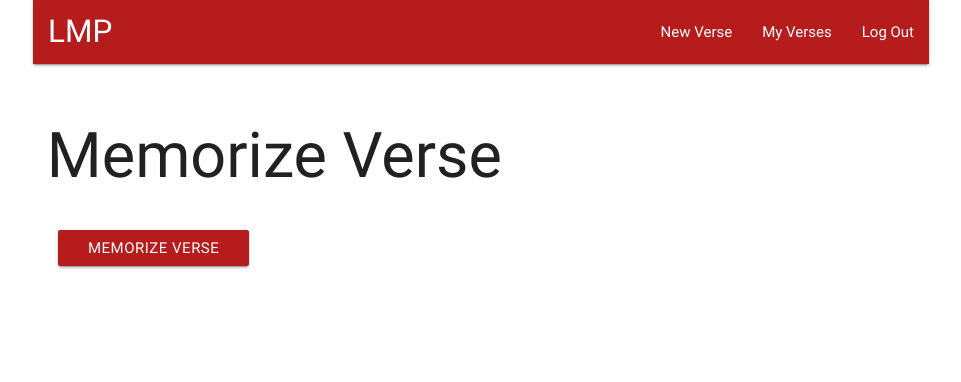
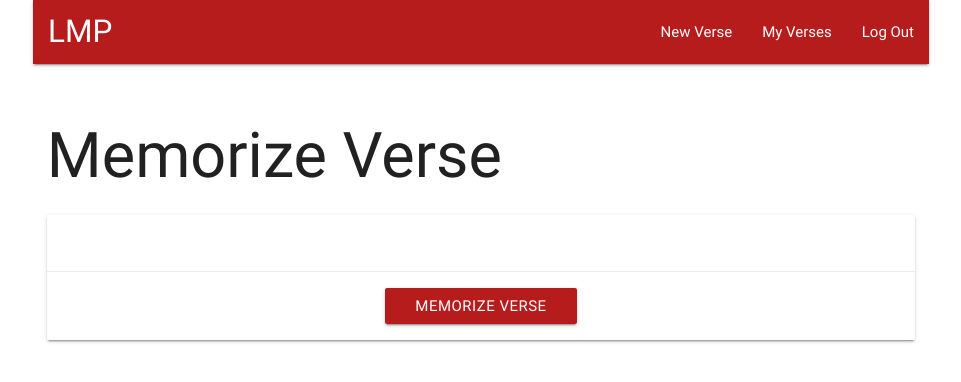
Before and after one commit to matthewybutt/lightmypath, a React (Create React App) app in the folder client/: page /memorize in a window 1280 px wide. Shown: the top 382 px of the page, without its empty margins (159-1120 px from the left). Built offline with nearby package versions, Linux system fonts and the light colour scheme; no server answers.

Commit message:
update styling on memorize verse

```diff
--- a/client/src/components/MemorizeVerse.js
+++ b/client/src/components/MemorizeVerse.js
@@ -147,44 +147,48 @@ class MemorizeVerse extends Component {
     return(
       <div className="row" style={{padding:"25px"}}>
         <h1>Memorize Verse</h1>
+        <div className="card">
+          <div className="card-content">
+            <p className="card-title">{this.props.verse.selectedVerse.citation}</p>
               {!this.state.verseSet ?
-          <div className="col s12">
+                <div>
                   <p>{this.props.verse.selectedVerse.text}</p>
-            <p>{this.props.verse.selectedVerse.citation}</p>
-            <button className="btn waves-effect waves-light red darken-4" onClick={this.setMemoryVerse}>Memorize Verse</button>
                 </div>
                 :
+                <form id="memory-verse-form" onSubmit={this.handleSubmit}>
                   <div>
-            <form className="col s12" id="memory-verse-form" onSubmit={this.handleSubmit}>
-              <div style={{margin: "0 0 25px"}}>
                     {this.memorizeVerse()}
                   </div>
+                </form>
+              }
+          </div>
+          <div className="card-action" style={{textAlign: "center"}}>
+            {!this.state.verseSet ?
+              <button className="btn waves-effect waves-light red darken-4" onClick={this.setMemoryVerse}>Memorize Verse</button>
+              :
+              <div>
               {!this.state.answerSubmitted ?
                 <button className="btn waves-effect waves-light red darken-4" onClick={this.submitAnswer}>Submit Answer</button>
                 :
-                null
-              }
-            </form>
-          </div>
-        }
-        {this.state.answerSubmitted ?
-          <div className="col s12">
+                <div>
                   {this.state.answerCorrect ?
                   <div>
-              <p>{this.state.answerResponse}</p>
+                    <p style={{color:"green", fontWeight:"bold", marginTop:"0"}}>{this.state.answerResponse}</p>
                     <p>Keep Memorizing This Verse?</p>
                     <button className="btn waves-effect waves-light red darken-4" onClick={this.keepPlaying}>Yes</button>
                   </div>
                   :
                   <div>
-              <p>{this.state.answerResponse}</p>
+                    <p style={{color:"red", fontStyle:"italic", fontWeight:"bold", marginTop:"0"}}>{this.state.answerResponse}</p>
                     <button className="btn waves-effect waves-light red darken-4" onClick={this.submitAnswer}>Submit Answer</button>
                   </div>
                 }
                 </div>
-          :
-          null
               }
+            </div>
+            }
+          </div>
+        </div>
       </div>
     )
   }
```
Lines whose indentation alone changed are shown as unchanged.
